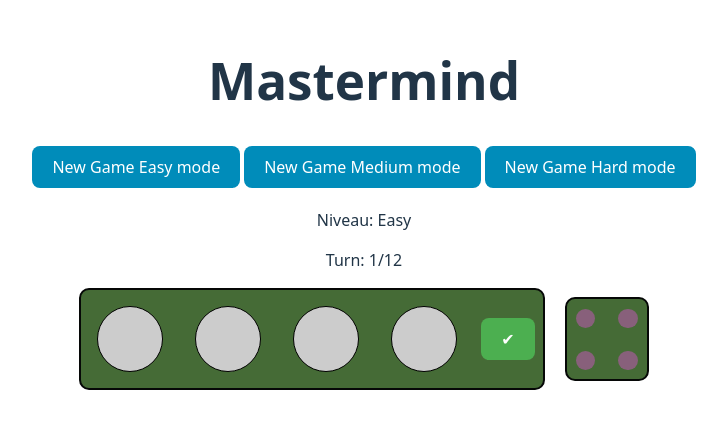
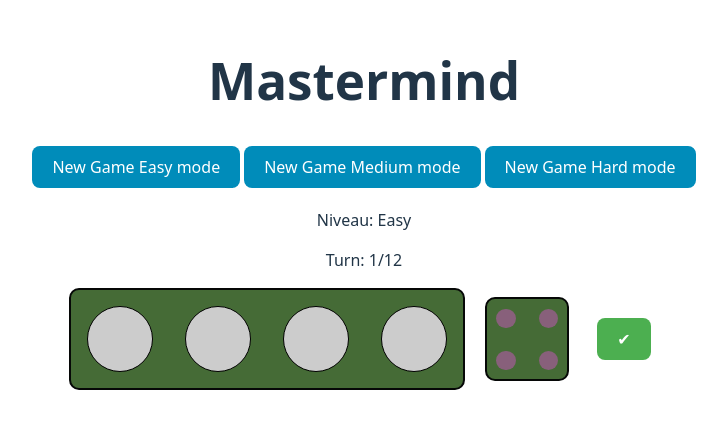
Before and after one commit to LydieForgit/Mastermind, a React (Vite) app: page / in a window 1280 px wide. Shown: the part 180-608 px from the top of the page, without its empty margins (276-1003 px from the left). Built offline with nearby package versions, Linux system fonts and the light colour scheme.

Commit message:
new component GameRow

```diff
--- a/src/App.tsx
+++ b/src/App.tsx
@@ -2,14 +2,11 @@ import { useEffect, useState } from "react";
 import "./App.css";
 import { generateSecretCode } from "./Game/Initiate.js";
 import Button from "./components/Button";
-import Check from "./components/Check";
-import Proposal from "./components/Proposal";
-import { type GameState, type ILevel, type IProposalPin } from "./types/types";
+import GameRow from "./components/GameRow";
+import { type IGameState, type ILevel } from "./types/types";
 
 function App() {
-  const [check, setCheck] = useState<IProposalPin[]>([]);
-
-  const [gameState, setGameState] = useState<GameState>({
+  const [gameState, setGameState] = useState<IGameState>({
     secretCode: generateSecretCode(0, 0),
     proposals: [],
     decodes: [],
@@ -23,6 +20,8 @@ function App() {
     turn: 12,
   });
 
+  const [isGameOver, setIsGameOver] = useState(false);
+
   useEffect(() => {
     setGameState({
       secretCode: generateSecretCode(level.minCase, level.minColor),
@@ -30,7 +29,7 @@ function App() {
       decodes: [],
       turn: 1,
     });
-    setCheck([]);
+    setIsGameOver(false);
   }, [level]);
 
   useEffect(() => {
@@ -41,6 +40,7 @@ function App() {
         ...prev,
         turn: prev.proposals.length,
       }));
+      setIsGameOver(true);
     } else if (gameState.turn < level.turn) {
       setGameState((prev) => ({
         ...prev,
@@ -48,6 +48,7 @@ function App() {
       }));
     } else if (gameState.turn === level.turn) {
       window.alert("Game Over! You've used all your turns!");
+      setIsGameOver(true);
     }
   }, [gameState.decodes.length]);
 
@@ -89,21 +90,13 @@ function App() {
       </div>
       <div className="gameContainer">
         {Array.from({ length: gameState.turn }).map((_, rowIndex) => (
-          <div key={rowIndex} className="proposal-check">
-            <Proposal
-              setCheck={setCheck}
-              rowIndex={rowIndex}
-              gameState={gameState}
-              setGameState={setGameState}
-            />
-            <Check
-              setCheck={setCheck}
-              check={check}
-              rowIndex={rowIndex}
-              gameState={gameState}
-              setGameState={setGameState}
-            />
-          </div>
+          <GameRow
+            key={rowIndex}
+            rowIndex={rowIndex}
+            gameState={gameState}
+            setGameState={setGameState}
+            isGameOver={isGameOver}
+          />
         ))}
       </div>
     </>
--- a/src/components/Check.tsx
+++ b/src/components/Check.tsx
@@ -1,14 +1,14 @@
 import { useEffect, useState } from "react";
 import { createFeedback } from "../Game/CheckCombo";
-import type { GameState, IDecode, IProposal } from "../types/types";
+import type { IDecode, IGameState, IProposal } from "../types/types";
 import "./Check.css";
 
 interface CheckProps {
   check: IProposal;
   setCheck: React.Dispatch<React.SetStateAction<IProposal>>;
   rowIndex: number;
-  gameState: GameState;
-  setGameState: React.Dispatch<React.SetStateAction<GameState>>;
+  gameState: IGameState;
+  setGameState: React.Dispatch<React.SetStateAction<IGameState>>;
 }
 
 function Check({
--- /dev/null
+++ b/src/components/GameRow.tsx
@@ -0,0 +1,74 @@
+import { useEffect, useState } from "react";
+import type { IGameState, IProposal, IProposalPin } from "../types/types";
+import Button from "./Button";
+import Check from "./Check";
+import Proposal from "./Proposal";
+
+interface GameRowProps {
+  rowIndex: number;
+  gameState: IGameState;
+  setGameState: React.Dispatch<React.SetStateAction<IGameState>>;
+  isGameOver: boolean;
+}
+
+function GameRow({
+  rowIndex,
+  gameState,
+  setGameState,
+  isGameOver,
+}: GameRowProps) {
+  const [check, setCheck] = useState<IProposalPin[]>([]);
+  const [combination, setCombination] = useState<IProposal>(Array(4).fill(""));
+  const [isActive, setIsActive] = useState(false);
+
+  useEffect(() => {
+    if (rowIndex === gameState.turn - 1 && !isGameOver) {
+      setIsActive(true);
+      setCombination(Array(4).fill(""));
+    } else {
+      setIsActive(false);
+      setCombination(gameState.proposals[rowIndex]!);
+    }
+  }, [gameState, gameState.decodes]);
+
+  function handleValidation() {
+    const isComplete = combination.length === 4 && combination.every(Boolean);
+    if (isComplete) {
+      setCheck(combination);
+      setGameState((prev) => ({
+        ...prev,
+        proposals: [...prev.proposals, combination],
+      }));
+      setIsActive(false);
+    } else {
+      console.log("Please fill in all 4 cases");
+    }
+  }
+
+  return (
+    <div className="proposal-check">
+      <Proposal
+        combination={combination}
+        setCombination={setCombination}
+        isActive={isActive}
+        isGameOver={isGameOver}
+      />
+      <Check
+        setCheck={setCheck}
+        check={check}
+        rowIndex={rowIndex}
+        gameState={gameState}
+        setGameState={setGameState}
+      />
+      {isActive && !isGameOver && (
+        <Button
+          className="validate"
+          onClick={() => handleValidation()}
+          text="✔"
+        />
+      )}
+    </div>
+  );
+}
+
+export default GameRow;
--- a/src/components/Proposal.tsx
+++ b/src/components/Proposal.tsx
@@ -1,40 +1,26 @@
-import { useEffect, useState } from "react";
+import { useState } from "react";
 import { pieceColors } from "../Game/Initiate";
-import type { GameState, IProposal, IProposalPin } from "../types/types";
-import Button from "./Button";
+import type { IProposal, IProposalPin } from "../types/types";
 import "./Proposal.css";
 
 interface ProposalProps {
-  setCheck: React.Dispatch<React.SetStateAction<IProposal>>;
-  rowIndex: number;
-  gameState: GameState;
-  setGameState: React.Dispatch<React.SetStateAction<GameState>>;
+  combination: IProposal;
+  setCombination: React.Dispatch<React.SetStateAction<IProposal>>;
+  isActive: boolean;
+  isGameOver: boolean;
 }
 
 function Proposal({
-  setCheck,
-  rowIndex,
-  gameState,
-  setGameState,
+  combination,
+  setCombination,
+  isActive,
+  isGameOver,
 }: ProposalProps) {
-  const [combination, setCombination] = useState<IProposal>(Array(4).fill(""));
   const [caseClicked, setCaseClicked] = useState<number | null>(null);
   const [showPalettes, setShowPalettes] = useState(false);
-  const [isActive, setIsActive] = useState(Boolean);
-
-  useEffect(() => {
-    if (rowIndex === gameState.turn - 1) {
-      setIsActive(true);
-      setCombination(Array(4).fill(""));
-    } else {
-      setIsActive(false);
-      setCombination(gameState.proposals[rowIndex]!);
-    }
-  }, [gameState, gameState.decodes]);
-  //gameState.proposals instead of gameState.turn
 
   function handleColorClick(color: IProposalPin) {
-    if (caseClicked !== null && isActive) {
+    if (caseClicked !== null && isActive && !isGameOver) {
       const newCombination = [...combination];
       newCombination[caseClicked] = color;
       setCombination(newCombination);
@@ -47,20 +33,6 @@ function Proposal({
     if (isActive) {
       setCaseClicked(caseIndex);
       setShowPalettes(true);
-    }
-  }
-
-  function handleValidation() {
-    const isComplete = combination.length === 4 && combination.every(Boolean);
-    if (isComplete) {
-      setCheck(combination);
-      setGameState((prev) => ({
-        ...prev,
-        proposals: [...prev.proposals, combination],
-      }));
-      setIsActive(false);
-    } else {
-      console.log("Please fill in all 4 cases");
     }
   }
 
@@ -84,7 +56,7 @@ function Proposal({
           ))}
         </div>
       ) : null}
-      {isActive ? (
+      {isActive && !isGameOver ? (
         <div className="row">
           {Array.from({ length: 4 }).map((_, caseIndex) => (
             <div
@@ -98,11 +70,6 @@ function Proposal({
               onClick={() => handleCaseClick(caseIndex)}
             />
           ))}
-          <Button
-            className="validate"
-            onClick={() => handleValidation()}
-            text="✔"
-          />
         </div>
       ) : (
         <div className="row">
--- a/src/types/types.ts
+++ b/src/types/types.ts
@@ -13,7 +13,7 @@ export type IProposal = IProposalPin[];
 
 export type IDecode = IDecodePin[];
 
-export type GameState = {
+export type IGameState = {
   secretCode: IProposal;
   proposals: IProposal[];
   decodes: IDecode[];
```
